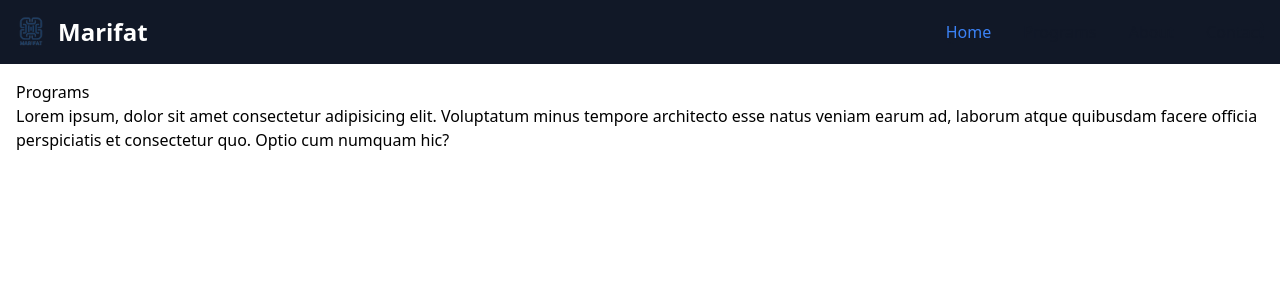
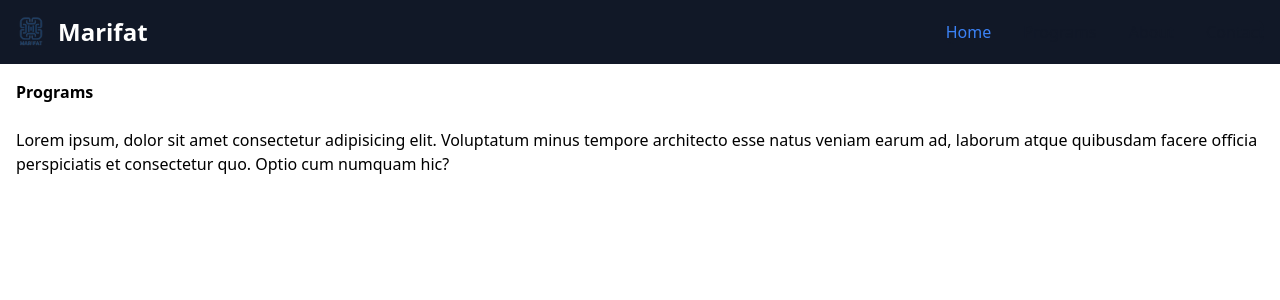
Before and after one commit to akbarirazia/Marifat, a React (Vite) app: page /pages/programs in a window 1280 px wide. Shown: the top 300 px of the page. Built offline with nearby package versions, Linux system fonts and the light colour scheme.

Commit message:
titles formatted

```diff
--- a/src/Pages/Contact.jsx
+++ b/src/Pages/Contact.jsx
@@ -3,7 +3,8 @@ import React from "react"
 function Contact() {
   return (
     <div className=" container p-4 flex flex-wrap items-center justify-between mx-auto">
-      Contact Us
+        <strong>Contact Us</strong>
+
       <br />
       Lorem ipsum, dolor sit amet consectetur adipisicing elit. Voluptatum minus
       tempore architecto esse natus veniam earum ad, laborum atque quibusdam
--- a/src/Pages/Home.jsx
+++ b/src/Pages/Home.jsx
@@ -3,7 +3,7 @@ import React from "react"
 function Home() {
   return (
     <div className=" container p-4 flex flex-wrap items-center justify-between mx-auto">
-      Home
+      <strong>Home</strong>
       <br />
       Lorem ipsum, dolor sit amet consectetur adipisicing elit. Voluptatum minus
       tempore architecto esse natus veniam earum ad, laborum atque quibusdam
--- a/src/Pages/Programs.jsx
+++ b/src/Pages/Programs.jsx
@@ -3,7 +3,7 @@ import React from "react"
 function Programs() {
   return (
     <div className=" container p-4 flex flex-wrap items-center justify-between mx-auto">
-      Programs
+      <strong>Programs </strong>
       <br />
       Lorem ipsum, dolor sit amet consectetur adipisicing elit. Voluptatum minus
       tempore architecto esse natus veniam earum ad, laborum atque quibusdam
```
